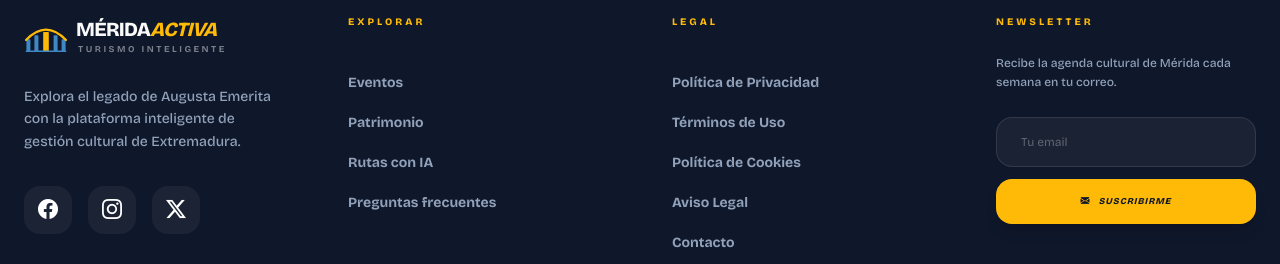
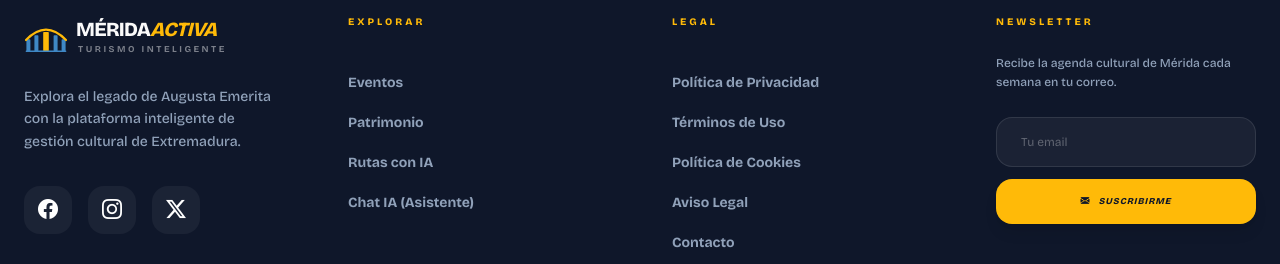
Before and after one commit to chocarro/MeridaActiva, a React (Vite) app in the folder MeridaActiva/: page /contacto in a window 1280 px wide. Shown: the part 1842-2106 px from the top of the page. Built offline with nearby package versions, Linux system fonts and the light colour scheme; no server answers.

Commit message:
links usuaarios sin registrar ia

```diff
--- a/MeridaActiva/src/Routes.tsx
+++ b/MeridaActiva/src/Routes.tsx
@@ -54,7 +54,7 @@
       <Route path="/reset-password" element={<ResetPassword />} />
       <Route path="/lugares/:id" element={<LugaresDetalle />} />
       <Route path="/contacto" element={<Contacto />} />
-      <Route path="/faq" element={<ChatPage />} />
+      <Route path="/faq" element={<ProtectedRoute><ChatPage /></ProtectedRoute>} />
       <Route path="/ruta/:id" element={<RutaCompartida />} />
 
       {/* Rutas Legales */}
--- a/MeridaActiva/src/componentes/Footer.tsx
+++ b/MeridaActiva/src/componentes/Footer.tsx
@@ -1,11 +1,12 @@
 import React, { useState } from 'react';
-import { Link } from 'react-router-dom';
+import { Link, useNavigate } from 'react-router-dom';
 import { useAuth } from '../context/AuthContext';
 import { supabase } from '../supabaseClient';
 import Logo from './Logo';
 
 const Footer: React.FC = () => {
-  const { profile } = useAuth();
+  const { session, profile } = useAuth();
+  const navigate = useNavigate();
   const [email, setEmail] = useState('');
   const [subStatus, setSubStatus] = useState<'idle' | 'loading' | 'ok' | 'exists' | 'error'>('idle');
 
@@ -69,18 +70,24 @@
           <div>
             <h4 className="text-brand-gold text-[10px] font-black uppercase tracking-[0.3em] mb-10">Explorar</h4>
             <ul className="space-y-4">
-              {[
-                { label: 'Eventos', to: '/eventos' },
-                { label: 'Patrimonio', to: '/lugares' },
-                { label: 'Rutas con IA', to: '/rutas' },
-                { label: 'Preguntas frecuentes', to: '/faq' },
-              ].map((item) => (
-                <li key={item.label}>
-                  <Link to={item.to} className="text-slate-400 hover:text-white transition-colors font-bold text-sm">
-                    {item.label}
-                  </Link>
-                </li>
-              ))}
+              <li><Link to="/eventos" className="text-slate-400 hover:text-white transition-colors font-bold text-sm">Eventos</Link></li>
+              <li><Link to="/lugares" className="text-slate-400 hover:text-white transition-colors font-bold text-sm">Patrimonio</Link></li>
+              <li>
+                <button
+                  onClick={() => navigate(session ? '/rutas' : '/login')}
+                  className="text-slate-400 hover:text-white transition-colors font-bold text-sm text-left"
+                >
+                  Rutas con IA
+                </button>
+              </li>
+              <li>
+                <button
+                  onClick={() => navigate(session ? '/faq' : '/login')}
+                  className="text-slate-400 hover:text-white transition-colors font-bold text-sm text-left"
+                >
+                  Chat IA (Asistente)
+                </button>
+              </li>
             </ul>
           </div>
 
--- a/MeridaActiva/src/componentes/MapaEventos.tsx
+++ b/MeridaActiva/src/componentes/MapaEventos.tsx
@@ -6,6 +6,7 @@
 import L from 'leaflet';
 import { useSeoMeta } from '../hooks/useSeoMeta';
 import { supabase } from '../supabaseClient';
+import { useAuth } from '../context/AuthContext';
 
 // ── Fix Leaflet default icon ──────────────────────────────────────
 delete (L.Icon.Default.prototype as unknown as Record<string, unknown>)._getIconUrl;
@@ -172,6 +173,7 @@
 
 // ════════════════════════════════════════════════════════════════
 const MapaEventos: React.FC = () => {
+  const { session } = useAuth();
   useSeoMeta({
     title: 'Mapa de Eventos y Lugares — MeridaActiva',
     description: 'Explora en el mapa interactivo todos los eventos, monumentos y lugares de interés de Mérida. Teatro Romano, Anfiteatro, festivales y mucho más.',
@@ -302,11 +304,11 @@
             </p>
           </div>
           <div className="flex gap-3 flex-shrink-0">
-            <Link to="/rutas" className="inline-flex items-center gap-2 bg-brand-gold text-brand-dark px-6 py-2.5 rounded-xl font-black uppercase tracking-widest text-[10px] hover:bg-white transition-all">
+            <Link to={session ? '/rutas' : '/login'} className="inline-flex items-center gap-2 bg-brand-gold text-brand-dark px-6 py-2.5 rounded-xl font-black uppercase tracking-widest text-[10px] hover:bg-white transition-all">
               <i className="bi bi-stars text-xs" />
               Crear Ruta
             </Link>
-            <Link to="/faq" className="inline-flex items-center gap-2 bg-white/10 text-white px-6 py-2.5 rounded-xl font-black uppercase tracking-widest text-[10px] hover:bg-white/20 transition-all">
+            <Link to={session ? '/faq' : '/login'} className="inline-flex items-center gap-2 bg-white/10 text-white px-6 py-2.5 rounded-xl font-black uppercase tracking-widest text-[10px] hover:bg-white/20 transition-all">
               <i className="bi bi-robot text-xs" />
               Chat IA
             </Link>
--- a/MeridaActiva/src/paginas/publicas/Contacto.tsx
+++ b/MeridaActiva/src/paginas/publicas/Contacto.tsx
@@ -1,4 +1,6 @@
 import React, { useState } from 'react';
+import { useNavigate } from 'react-router-dom';
+import { useAuth } from '../../context/AuthContext';
 import { useSeoMeta } from '../../hooks/useSeoMeta';
 
 // ─── Tipos ───────────────────────────────────────────────────────
@@ -45,6 +47,8 @@
 
 // ════════════════════════════════════════════════════════════════
 const Contacto: React.FC = () => {
+    const { session } = useAuth();
+    const navigate = useNavigate();
     const [form, setForm] = useState<FormData>({ nombre: '', email: '', asunto: '', mensaje: '' });
     const [estado, setEstado] = useState<FormState>('idle');
 
@@ -117,14 +121,20 @@
                         </p>
                     </div>
                     <div className="flex gap-3 flex-shrink-0">
-                        <a href="/faq" className="inline-flex items-center gap-2 bg-brand-gold text-brand-dark px-6 py-2.5 rounded-xl font-black uppercase tracking-widest text-[10px] hover:bg-white transition-all">
+                        <button
+                            onClick={() => navigate(session ? '/faq' : '/login')}
+                            className="inline-flex items-center gap-2 bg-brand-gold text-brand-dark px-6 py-2.5 rounded-xl font-black uppercase tracking-widest text-[10px] hover:bg-white transition-all"
+                        >
                             <i className="bi bi-robot text-xs" />
                             Chat IA
-                        </a>
-                        <a href="/rutas" className="inline-flex items-center gap-2 bg-white/10 text-white px-6 py-2.5 rounded-xl font-black uppercase tracking-widest text-[10px] hover:bg-white/20 transition-all">
+                        </button>
+                        <button
+                            onClick={() => navigate(session ? '/rutas' : '/login')}
+                            className="inline-flex items-center gap-2 bg-white/10 text-white px-6 py-2.5 rounded-xl font-black uppercase tracking-widest text-[10px] hover:bg-white/20 transition-all"
+                        >
                             <i className="bi bi-stars text-xs" />
                             Crear Ruta
-                        </a>
+                        </button>
                     </div>
                 </div>
             </div>
@@ -274,14 +284,14 @@
                         <p className="text-slate-400 font-bold text-sm mb-6">
                             ¿Necesitas más ayuda? Nuestro asistente con inteligencia artificial responde al instante.
                         </p>
-                        <a
-                            href="/faq"
+                        <button
+                            onClick={() => navigate(session ? '/faq' : '/login')}
                             className="inline-flex items-center gap-3 bg-brand-dark text-brand-gold px-10 py-5 rounded-2xl font-black uppercase tracking-widest text-xs hover:bg-brand-blue hover:text-white transition-all shadow-xl shadow-brand-dark/10"
                         >
                             <i className="bi bi-robot text-base" />
                             Chat con IA
                             <i className="bi bi-arrow-right" />
-                        </a>
+                        </button>
                     </div>
                 </div>
 
--- a/MeridaActiva/src/paginas/publicas/Eventos.tsx
+++ b/MeridaActiva/src/paginas/publicas/Eventos.tsx
@@ -5,6 +5,7 @@
 import { toastError } from '../../utils/toast';
 import { useSeoMeta } from '../../hooks/useSeoMeta';
 import SelectCustom from '../../componentes/SelectCustom';
+import { useAuth } from '../../context/AuthContext';
 
 interface Evento {
   id: string;
@@ -35,6 +36,7 @@
 const PAGE_SIZE = 9;
 
 const Eventos: React.FC = () => {
+  const { session } = useAuth();
   const [eventos, setEventos] = useState<Evento[]>([]);
   const [categoriaActiva, setCategoriaActiva] = useState('Todos');
   const [orden, setOrden] = useState<'asc' | 'desc' | 'reciente'>('reciente');
@@ -164,14 +166,14 @@
           </div>
           <div className="flex gap-3 flex-shrink-0">
             <Link
-              to="/rutas"
+              to={session ? '/rutas' : '/login'}
               className="inline-flex items-center gap-2 bg-brand-gold text-brand-dark px-6 py-2.5 rounded-xl font-black uppercase tracking-widest text-[10px] hover:bg-white transition-all"
             >
               <i className="bi bi-stars text-xs" />
               Crear Ruta
             </Link>
             <Link
-              to="/faq"
+              to={session ? '/faq' : '/login'}
               className="inline-flex items-center gap-2 bg-white/10 text-white px-6 py-2.5 rounded-xl font-black uppercase tracking-widest text-[10px] hover:bg-white/20 transition-all"
             >
               <i className="bi bi-robot text-xs" />
@@ -266,7 +268,7 @@
                 Ver todos los eventos
               </button>
               <Link
-                to="/rutas"
+                to={session ? '/rutas' : '/login'}
                 className="inline-flex items-center justify-center gap-2 bg-brand-gold text-brand-dark px-8 py-4 rounded-2xl font-black text-xs uppercase tracking-widest hover:scale-105 transition-all"
               >
                 <i className="bi bi-stars" />
--- a/MeridaActiva/src/paginas/publicas/Home.tsx
+++ b/MeridaActiva/src/paginas/publicas/Home.tsx
@@ -835,11 +835,11 @@
                 <i className="bi bi-person-plus-fill" />
                 Registrarse
               </Link>
-              <Link to="/rutas" className="inline-flex items-center justify-center gap-3 px-10 py-5 rounded-2xl font-black uppercase tracking-widest text-xs border hover:scale-105 transition-all border-white/25 text-white hover:bg-white/10">
+              <Link to={session ? '/rutas' : '/login'} className="inline-flex items-center justify-center gap-3 px-10 py-5 rounded-2xl font-black uppercase tracking-widest text-xs border hover:scale-105 transition-all border-white/25 text-white hover:bg-white/10">
                 <i className="bi bi-stars" />
                 Crear Ruta Personalizada
               </Link>
-              <Link to="/faq" className="inline-flex items-center justify-center gap-3 px-10 py-5 rounded-2xl font-black uppercase tracking-widest text-xs border hover:scale-105 transition-all border-white/25 text-white hover:bg-white/10">
+              <Link to={session ? '/faq' : '/login'} className="inline-flex items-center justify-center gap-3 px-10 py-5 rounded-2xl font-black uppercase tracking-widest text-xs border hover:scale-105 transition-all border-white/25 text-white hover:bg-white/10">
                 <i className="bi bi-robot" />
                 Chat IA
               </Link>
--- a/MeridaActiva/src/paginas/publicas/Lugares.tsx
+++ b/MeridaActiva/src/paginas/publicas/Lugares.tsx
@@ -5,6 +5,7 @@
 import { toastError } from '../../utils/toast';
 import { useSeoMeta } from '../../hooks/useSeoMeta';
 import SelectCustom from '../../componentes/SelectCustom';
+import { useAuth } from '../../context/AuthContext';
 
 interface Lugar {
   id: string;
@@ -33,6 +34,7 @@
 const PAGE_SIZE = 9;
 
 const Lugares: React.FC = () => {
+  const { session } = useAuth();
   const [lugares, setLugares] = useState<Lugar[]>([]);
   const [categoriaActiva, setCategoriaActiva] = useState('Todos');
   const [orden, setOrden] = useState<'asc' | 'desc'>('asc');
@@ -144,11 +146,11 @@
             </p>
           </div>
           <div className="flex gap-3 flex-shrink-0">
-            <Link to="/rutas" className="inline-flex items-center gap-2 bg-brand-gold text-brand-dark px-6 py-2.5 rounded-xl font-black uppercase tracking-widest text-[10px] hover:bg-white transition-all">
+            <Link to={session ? '/rutas' : '/login'} className="inline-flex items-center gap-2 bg-brand-gold text-brand-dark px-6 py-2.5 rounded-xl font-black uppercase tracking-widest text-[10px] hover:bg-white transition-all">
               <i className="bi bi-stars text-xs" />
               Ruta por Monumentos
             </Link>
-            <Link to="/faq" className="inline-flex items-center gap-2 bg-white/10 text-white px-6 py-2.5 rounded-xl font-black uppercase tracking-widest text-[10px] hover:bg-white/20 transition-all">
+            <Link to={session ? '/faq' : '/login'} className="inline-flex items-center gap-2 bg-white/10 text-white px-6 py-2.5 rounded-xl font-black uppercase tracking-widest text-[10px] hover:bg-white/20 transition-all">
               <i className="bi bi-robot text-xs" />
               Preguntar a la IA
             </Link>
@@ -223,7 +225,7 @@
               >
                 Ver todos los lugares
               </button>
-              <Link to="/faq" className="inline-flex items-center justify-center gap-2 bg-brand-blue text-white px-8 py-4 rounded-2xl font-black text-xs uppercase tracking-widest hover:scale-105 transition-all">
+              <Link to={session ? '/faq' : '/login'} className="inline-flex items-center justify-center gap-2 bg-brand-blue text-white px-8 py-4 rounded-2xl font-black text-xs uppercase tracking-widest hover:scale-105 transition-all">
                 <i className="bi bi-robot" />
                 Preguntar a la IA
               </Link>
```
